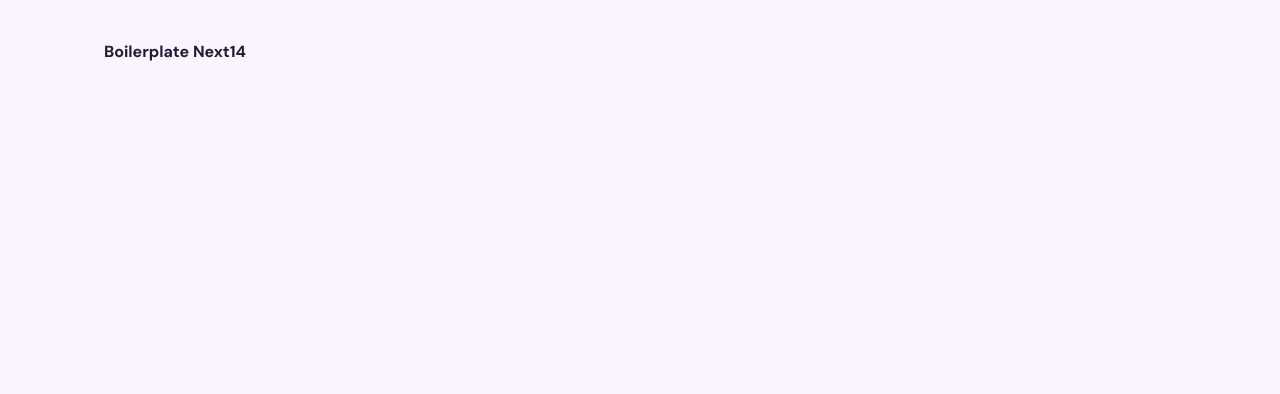
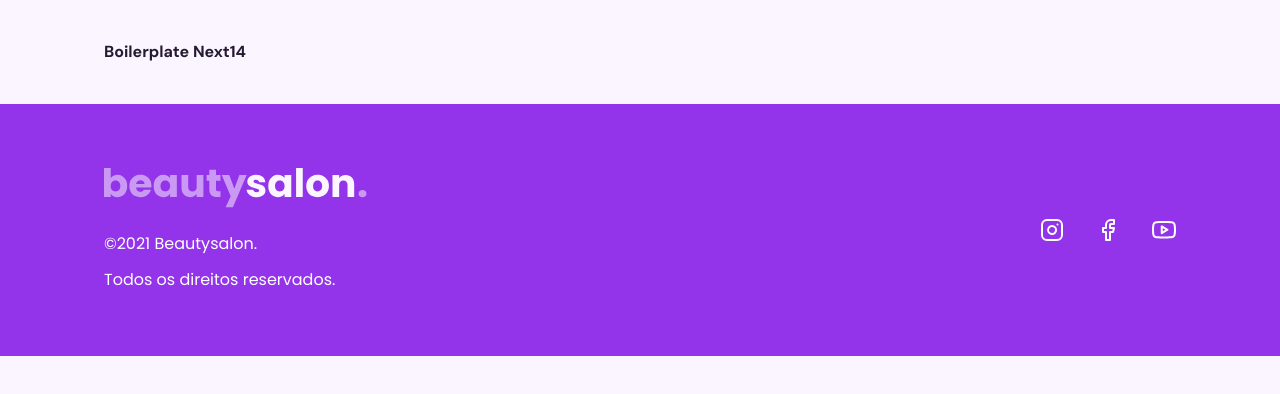
Before and after one commit to lucassamuel94/origin-six-nlw-rocketseat, a Next.js app: page / in a window 1280 px wide. Shown: the top 394 px of the page. Built offline with nearby package versions, Linux system fonts and the light colour scheme.

Commit message:
added component Footer

```diff
--- a/src/app/layout.tsx
+++ b/src/app/layout.tsx
@@ -1,7 +1,8 @@
+import Footer from '@/components/footer'
+import { cn } from '@/lib/utils'
+import { fontHeading, fontSans } from '@/styles/fonts'
+import '@/styles/globals.css'
 import type { Metadata } from 'next'
-import '@/styles/globals.css'
-import { fontHeading, fontSans } from '@/styles/fonts'
-import { cn } from '@/lib/utils'
 
 type RootLayoutProps = {
   children: React.ReactNode
@@ -20,9 +21,10 @@
         className={cn(
           fontSans.variable,
           fontHeading.variable,
-          'bg-background text-gray min-h-screen font-sans antialiased'
+          'min-h-screen bg-background font-sans text-gray antialiased'
         )}>
         {children}
+        <Footer />
       </body>
     </html>
   )
```
